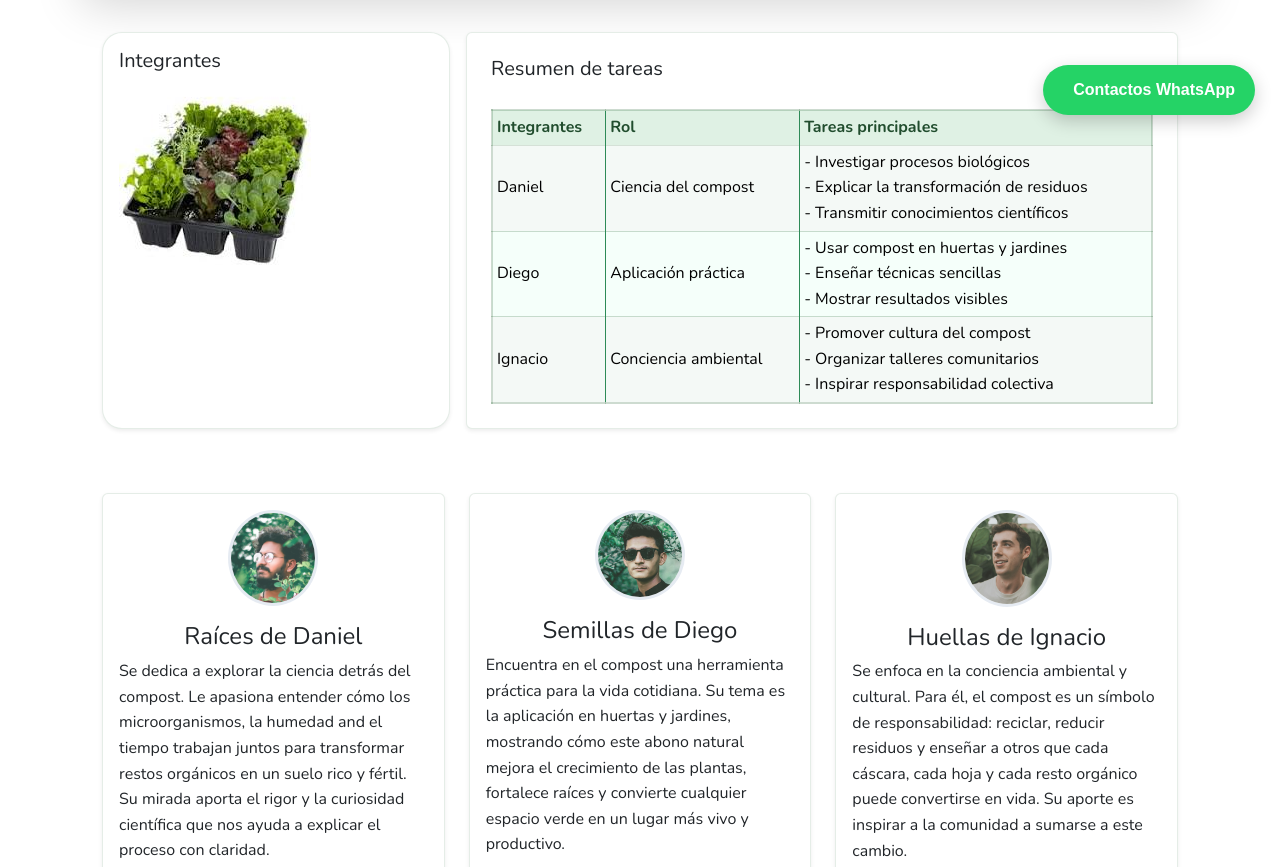
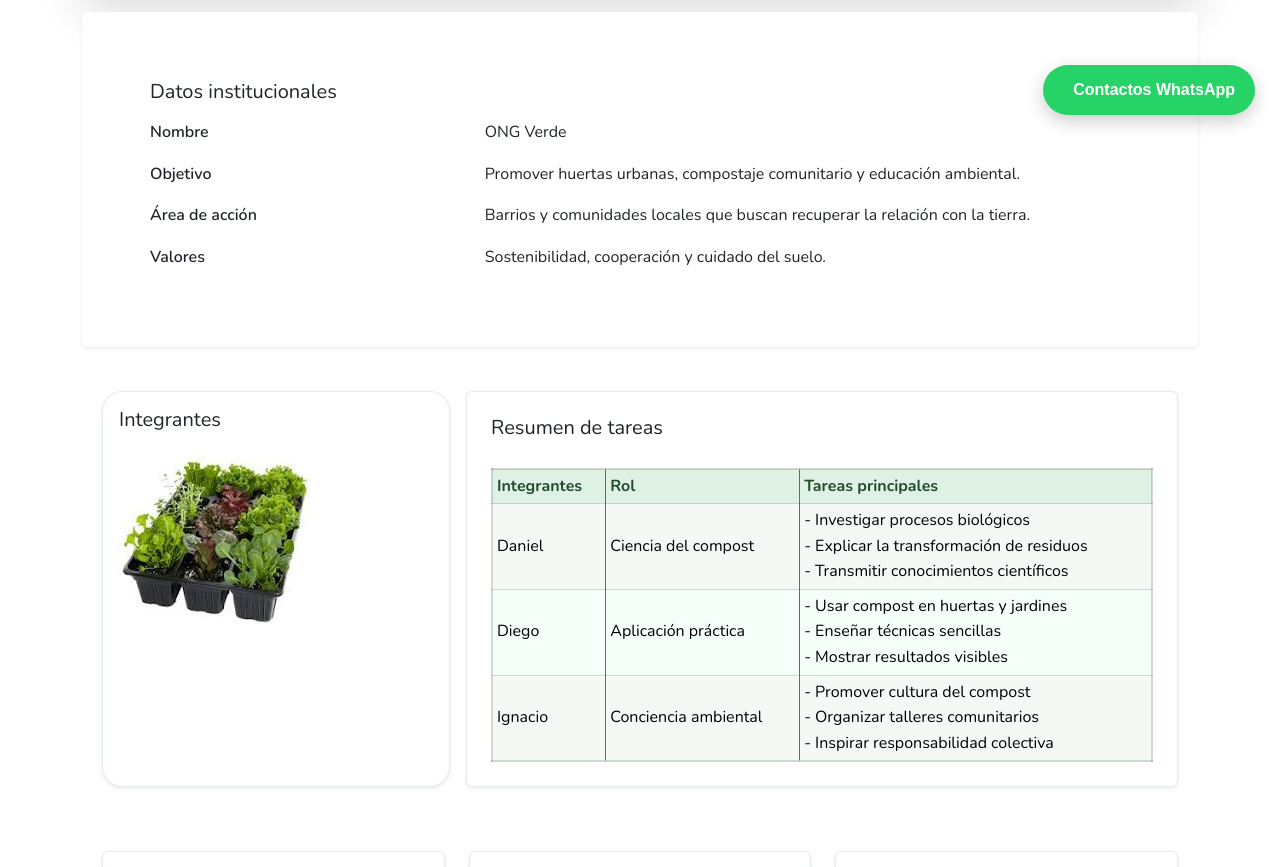
Before and after one commit to Lenguajes-de-Mercado-y-Tecnologias-Web/tp-leng1-equipo-GNT, a plain HTML site: page trabajo practico/somos.html in a window 1280 px wide. Shown: the part 660-1527 px from the top of the page. Drawn offline with nearby package versions, Linux system fonts and the light colour scheme.

Commit message:
se sacaron los estilos inline del index y de somos y se pusieron en styles, se implemento uso de variables globales, se aplico una lista de definicion <dl>

```diff
--- a/trabajo practico/somos.html
+++ b/trabajo practico/somos.html
@@ -22,6 +22,25 @@
         <h2 class="display-6 fw-bold text-dark mb-3">Tres miradas, una misma convicción</h2>
         <p class="lead mb-2">Somos tres apasionados del compost, unidos por la convicción de que la tierra puede renacer a partir de lo que muchos consideran desecho.</p>
         <p class="mb-0">Para nosotros, el compostaje no es solo una técnica: es un acto de respeto hacia la naturaleza, un compromiso con el ambiente y una forma de devolverle a la tierra lo que nos da cada día.</p>
+      </div>
+    </section>
+
+    <section class="card border-0 shadow-sm mb-4">
+      <div class="card-body p-4 p-md-5">
+        <h3 class="h5 mb-3">Datos institucionales</h3>
+        <dl class="row mb-0">
+          <dt class="col-sm-4 fw-semibold">Nombre</dt>
+          <dd class="col-sm-8 mb-3">ONG Verde</dd>
+
+          <dt class="col-sm-4 fw-semibold">Objetivo</dt>
+          <dd class="col-sm-8 mb-3">Promover huertas urbanas, compostaje comunitario y educación ambiental.</dd>
+
+          <dt class="col-sm-4 fw-semibold">Área de acción</dt>
+          <dd class="col-sm-8 mb-3">Barrios y comunidades locales que buscan recuperar la relación con la tierra.</dd>
+
+          <dt class="col-sm-4 fw-semibold">Valores</dt>
+          <dd class="col-sm-8">Sostenibilidad, cooperación y cuidado del suelo.</dd>
+        </dl>
       </div>
     </section>
 
@@ -78,9 +97,9 @@
     <div class="card h-100 shadow-sm text-center">
       <div class="card-body">
         <!-- Foto de Daniel -->
-        <img src="./Imagenes/daniel.jpg" alt="Foto de Daniel" width="90" height="90" class="rounded-circle img-fluid mb-3 img-perfil-sutil" style="object-fit: cover;">
+        <img src="./Imagenes/daniel.jpg" alt="Foto de Daniel" width="90" height="90" class="rounded-circle img-fluid mb-3 img-perfil-sutil">
         <h3 class="h4">Raíces de Daniel</h3>
-        <p class="text-start">Se dedica a explorar la ciencia detrás del compost. Le apasiona entender cómo los microorganismos, la humedad and el tiempo trabajan juntos para transformar restos orgánicos en un suelo rico y fértil. Su mirada aporta el rigor y la curiosidad científica que nos ayuda a explicar el proceso con claridad.</p>
+        <p class="text-start">Se dedica a explorar la ciencia detrás del compost. Le apasiona entender cómo los microorganismos, la humedad y el tiempo trabajan juntos para transformar restos orgánicos en un suelo rico y fértil. Su mirada aporta el rigor y la curiosidad científica que nos ayuda a explicar el proceso con claridad.</p>
         <p class="text-start">Además de su interés por la ciencia del compost, Daniel disfruta transmitir cómo este proceso es un ejemplo de paciencia y constancia. Para él, cada etapa —desde la recolección de residuos hasta la transformación final en humus— refleja la importancia de respetar los tiempos de la naturaleza. Su visión inspira a comprender que el compostaje no es solo técnica, sino también un aprendizaje sobre la vida misma: esperar, cuidar y valorar lo que parece pequeño, pero que termina siendo esencial.</p>
         <blockquote class="blockquote mb-0">"El compost me enseñó que la paciencia da frutos"</blockquote>
       </div>
@@ -92,7 +111,7 @@
     <div class="card h-100 shadow-sm text-center">
       <div class="card-body">
         <!-- Foto de Diego -->
-        <img src="./Imagenes/diego.jpg" alt="Foto de Diego" width="90" height="90" class="rounded-circle img-fluid mb-3 img-perfil-sutil" style="object-fit: cover;">
+        <img src="./Imagenes/diego.jpg" alt="Foto de Diego" width="90" height="90" class="rounded-circle img-fluid mb-3 img-perfil-sutil">
         <h3 class="h4">Semillas de Diego</h3>
         <p class="text-start">Encuentra en el compost una herramienta práctica para la vida cotidiana. Su tema es la aplicación en huertas y jardines, mostrando cómo este abono natural mejora el crecimiento de las plantas, fortalece raíces y convierte cualquier espacio verde en un lugar más vivo y productivo.</p>
         <p class="text-start">Su mirada práctica se complementa con la pasión por enseñar a otros cómo incorporar el compost en la rutina diaria. Cree que cada maceta, cada huerta escolar o comunitaria puede convertirse en un laboratorio vivo donde se ve el poder de la tierra regenerada. Su aporte es mostrar que el compost no requiere grandes espacios ni inversiones, sino voluntad y creatividad. Con ejemplos sencillos, demuestra que cualquiera puede empezar a compostar y ver resultados en poco tiempo.</p>
@@ -106,7 +125,7 @@
     <div class="card h-100 shadow-sm text-center">
       <div class="card-body">
         <!-- Foto de Ignacio -->
-        <img src="./Imagenes/ignacio.jpg" alt="Foto de Ignacio" width="90" height="90" class="rounded-circle img-fluid mb-3 img-perfil-sutil" style="object-fit: cover;">
+        <img src="./Imagenes/ignacio.jpg" alt="Foto de Ignacio" width="90" height="90" class="rounded-circle img-fluid mb-3 img-perfil-sutil">
         <h3 class="h4">Huellas de Ignacio</h3>
         <p class="text-start">Se enfoca en la conciencia ambiental y cultural. Para él, el compost es un símbolo de responsabilidad: reciclar, reducir residuos y enseñar a otros que cada cáscara, cada hoja y cada resto orgánico puede convertirse en vida. Su aporte es inspirar a la comunidad a sumarse a este cambio.</p>
         <p class="text-start">Su enfoque ambiental se expande hacia la construcción de una cultura del compost. Considera que este trabajo es una herramienta para cambiar hábitos y generar conciencia colectiva. Más allá de la técnica, busca que las personas entiendan que compostar es un acto de responsabilidad compartida: cada vecino, cada familia, cada comunidad puede reducir su impacto y devolverle a la tierra lo que necesita. Su mensaje es claro: el compost no solo mejora el suelo, también mejora la relación que tenemos con nuestro entorno.</p>
--- a/trabajo practico/styles.css
+++ b/trabajo practico/styles.css
@@ -1,4 +1,10 @@
 @import url('https://fonts.googleapis.com/css2?family=Nunito:wght@400;600;700&display=swap');
+
+:root {
+    --color-principal: #2f6b3a;
+    --fondo-sitio: linear-gradient(180deg, #f4fff7 0%, #eef9f2 45%, #f9fbf8 100%);
+    --color-texto: darkslategray;
+}
 
 body {
 
@@ -225,6 +231,11 @@ form {
     border-radius: 12px;
     padding: 18px;
     box-shadow: 0 6px 18px rgba(47, 107, 58, 0.08);
+}
+.somos-foto {
+    width: 110px;
+    height: 110px;
+    object-fit: cover;
 }
 label {
     display: block;
```
Also changed, not shown: trabajo practico/index.html (+4 -4 lines).
